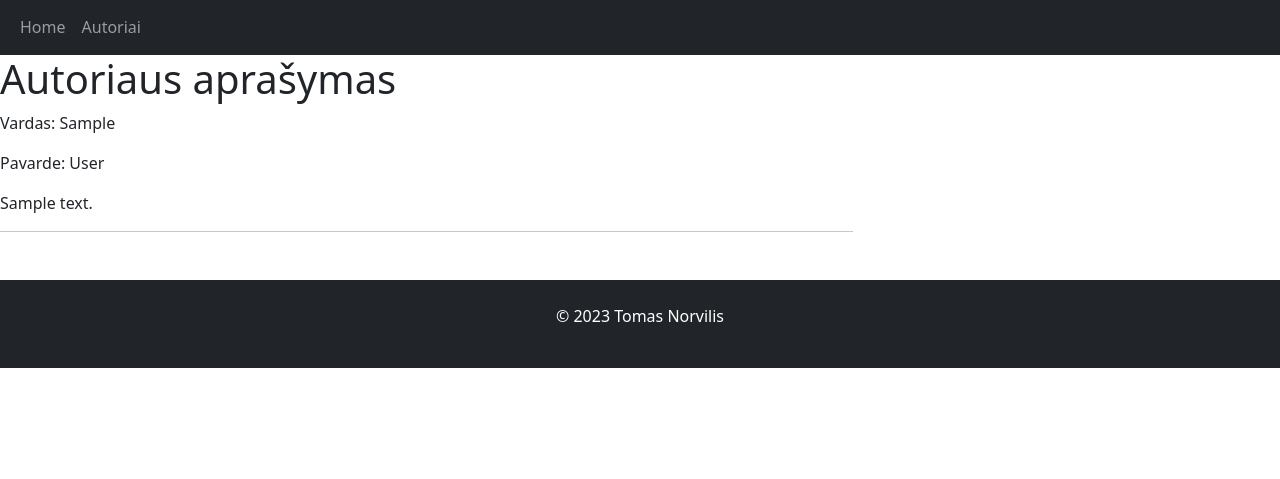
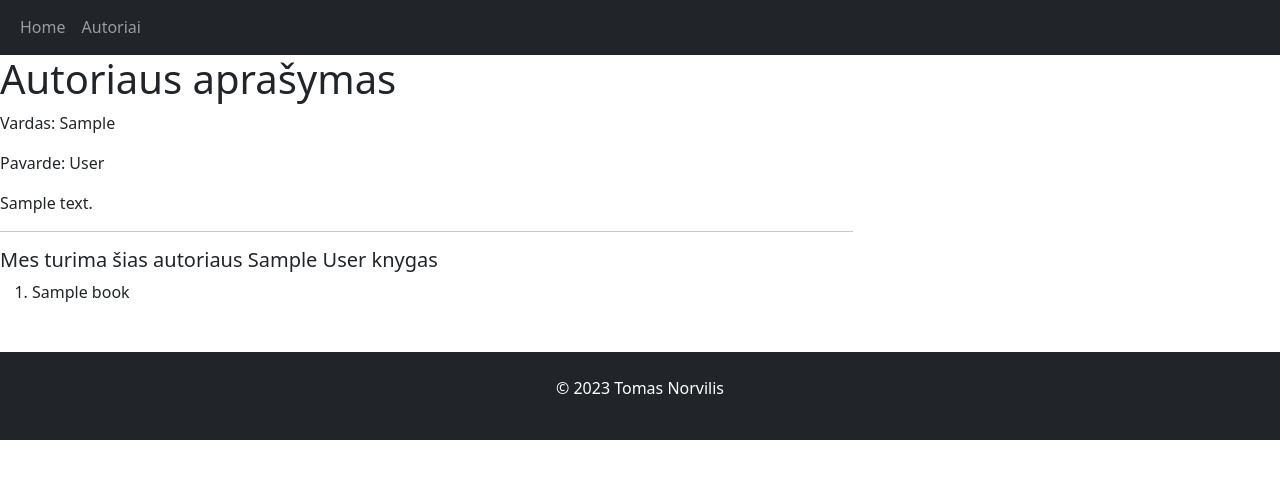
Before and after one commit to TomasNorv/pythonBiblioteka_2023_01_16, a Django app: page /library/authors/1 in a window 1280 px wide. Shown: the part 289-768 px from the top of the page. Run offline with Django 4.2, Linux system fonts and the light colour scheme; tables that the repository leaves empty hold one stand-in row (values such as "Sample post").

Commit message:
prie autoriaus pridejom kokias jis turi knygas

```diff
--- a/mysite/library/templates/author.html
+++ b/mysite/library/templates/author.html
@@ -7,5 +7,10 @@
 <p>Pavarde: {{ author.last_name }} </p>
 <p>{{ author.description }} </p>
 <hr>
-
+<h5>Mes turima šias autoriaus {{ author }} knygas </h5>
+<ol>
+{% for book in author.books.all %}
+    <li>{{ book.title }}</li>
+{% endfor %}
+<ol>
 {% endblock %}
```
